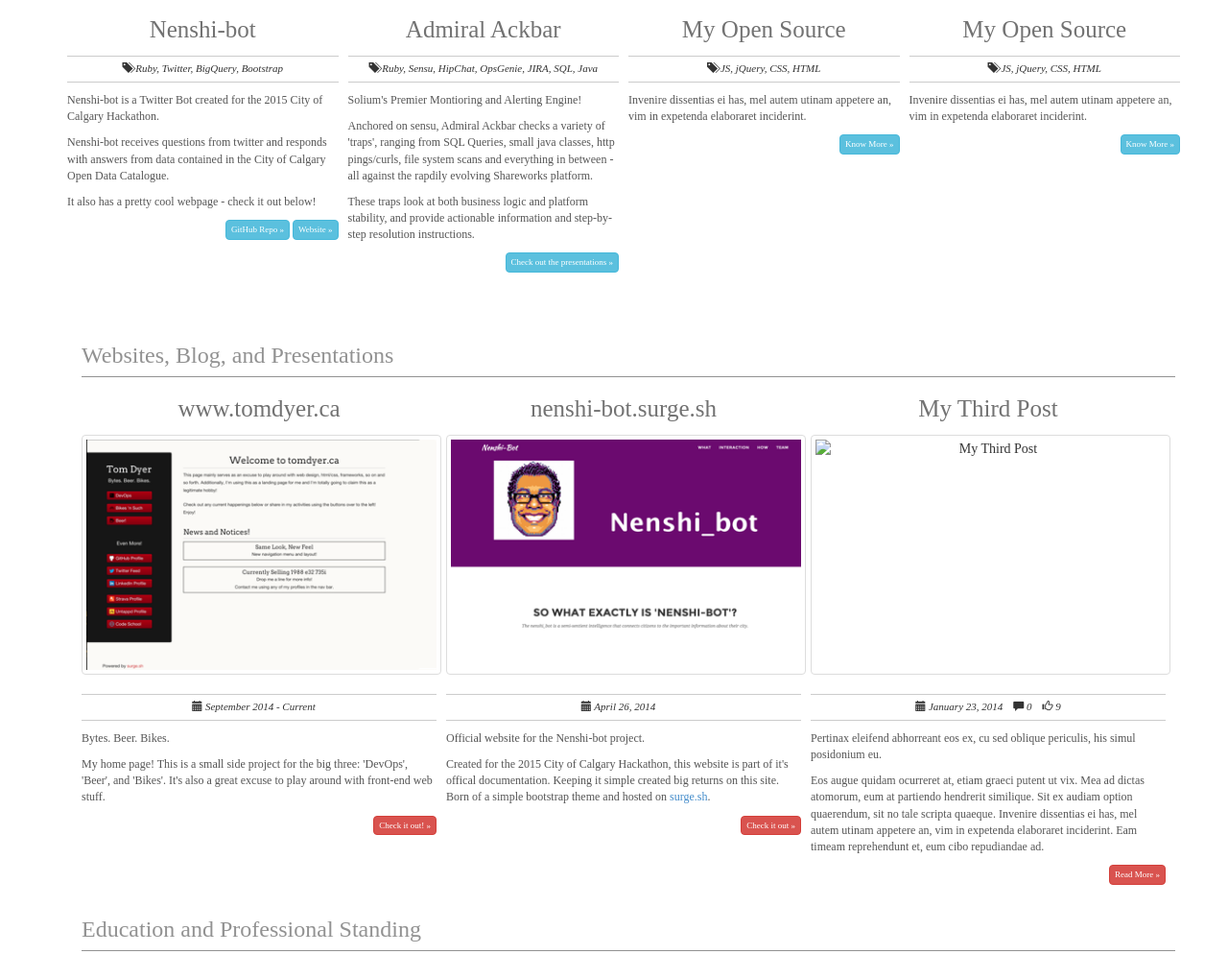
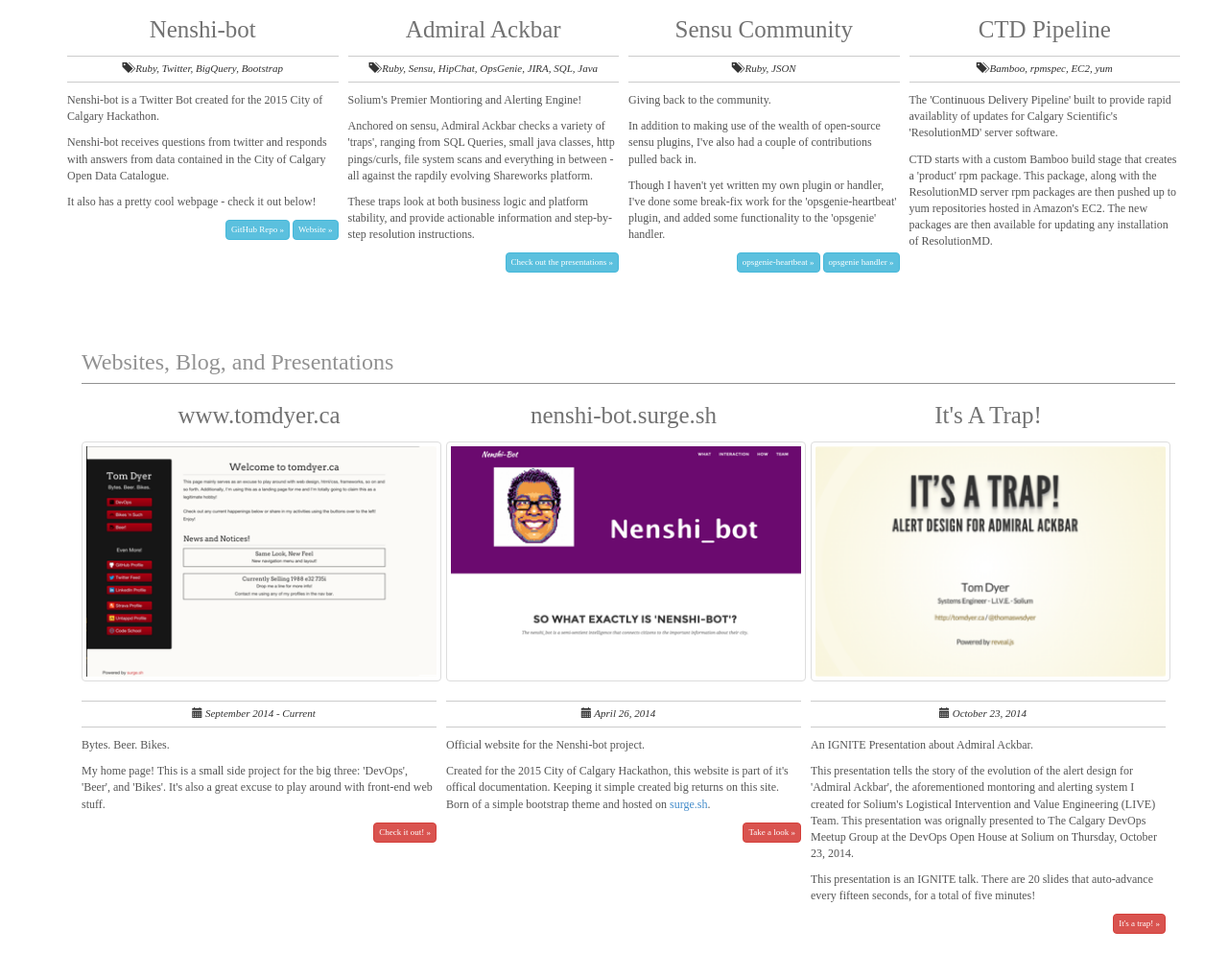
Before and after one commit to harryjoy/bootstrap-cv, a plain HTML site: page index.html in a window 1280 px wide. Shown: the part 2320-3314 px from the top of the page at 96% size. Drawn offline with nearby package versions, Linux system fonts and the light colour scheme; a script that the page names is missing; a web font is replaced by a local one.

Commit message:
More details around projects.

```diff
--- a/index.html
+++ b/index.html
@@ -372,26 +372,39 @@
 							</div>
 						</div>
 						<div class="col-lg-3 blog-body">
-							<h2 class="blog-header">My Open Source</h2>
+							<h2 class="blog-header">Sensu Community</h2>
 							<p class="blog-details">
-								<span class="glyphicon glyphicon-tags"></span> JS, jQuery, CSS, HTML
+								<span class="glyphicon glyphicon-tags"></span> Ruby, JSON
 							</p>
 							<div class="blog-summary">
-								<p>Invenire dissentias ei has, mel autem utinam appetere an, vim in expetenda elaboraret inciderint.</p>
+								<p>Giving back to the community.</p>
+								<p>In addition to making use of the wealth of open-source sensu plugins, I've also
+									 had a couple of contributions pulled back in.
+								</p>
+								<p>Though I haven't yet written my own plugin or handler, I've done some break-fix
+									 work for the 'opsgenie-heartbeat' plugin, and added some functionality to the
+									 'opsgenie' handler.
+								</p>
 								<p class="blog-read-more">
-									<a class="btn btn-small btn-info" href="#" role="button">Know More &raquo;</a>
+									<a class="btn btn-small btn-info" href="https://github.com/sensu/sensu-community-plugins/commits/master/plugins/opsgenie/opsgenie-heartbeat.rb?author=thomaswsdyer" role="button">
+										opsgenie-heartbeat &raquo;</a>
+									<a class="btn btn-small btn-info" href="https://github.com/sensu/sensu-community-plugins/commits/master/handlers/notification/opsgenie.rb?author=thomaswsdyer" role="button">
+										opsgenie handler &raquo;</a>
 								</p>
 							</div>
 						</div>
 						<div class="col-lg-3 blog-body">
-							<h2 class="blog-header">My Open Source</h2>
+							<h2 class="blog-header">CTD Pipeline</h2>
 							<p class="blog-details">
-								<span class="glyphicon glyphicon-tags"></span> JS, jQuery, CSS, HTML
+								<span class="glyphicon glyphicon-tags"></span> Bamboo, rpmspec, EC2, yum
 							</p>
 							<div class="blog-summary">
-								<p>Invenire dissentias ei has, mel autem utinam appetere an, vim in expetenda elaboraret inciderint.</p>
-								<p class="blog-read-more">
-									<a class="btn btn-small btn-info" href="#" role="button">Know More &raquo;</a>
+								<p>The 'Continuous Delivery Pipeline' built to provide rapid availablity of updates
+								   for Calgary Scientific's 'ResolutionMD' server software.
+								</p>
+								<p>CTD starts with a custom Bamboo build stage that creates a 'product' rpm package. This package,
+									 along with the ResolutionMD server rpm packages are then pushed up to yum repositories hosted
+									 in Amazon's EC2. The new packages are then available for updating any installation of ResolutionMD.
 								</p>
 							</div>
 						</div>
@@ -438,30 +451,30 @@
 								Born of a simple bootstrap theme and hosted on <a href="http://surge.sh/">surge.sh</a>.
 							</p>
 							<p class="blog-read-more">
-								<a class="btn btn-small btn-danger" href="http://nenshi-bot.surge.sh" role="button">Check it out &raquo;</a>
+								<a class="btn btn-small btn-danger" href="http://nenshi-bot.surge.sh" role="button">Take a look &raquo;</a>
 							</p>
 						</div>
 					</div>
 					<div class="col-lg-4 blog-body">
-						<h2 class="blog-header">My Third Post</h2>
-						<img class="img thumbnail blog-img" src="images/blg-first.png"
+						<h2 class="blog-header">It's A Trap!</h2>
+						<img class="img thumbnail blog-img" src="images/its-a-trap-375x250.png"
 							alt="My Third Post">
 						<p class="blog-details">
-							<span class="glyphicon glyphicon-calendar"></span> January 23, 2014 &nbsp;&nbsp;&nbsp;<span
-								class="glyphicon glyphicon-comment"></span> 0 &nbsp;&nbsp;&nbsp;<span
-								class="glyphicon glyphicon-thumbs-up"></span> 9
+							<span class="glyphicon glyphicon-calendar"></span> October 23, 2014 &nbsp;&nbsp;&nbsp;
 						</p>
 						<div class="blog-summary">
-							<p>Pertinax eleifend abhorreant eos ex, cu sed oblique periculis, his simul posidonium eu.</p>
+							<p>An IGNITE Presentation about Admiral Ackbar.</p>
 							<p>
-								Eos augue quidam ocurreret at, etiam graeci putent ut vix.
-								Mea ad dictas atomorum, eum at partiendo hendrerit similique.
-								Sit ex audiam option quaerendum, sit no tale scripta quaeque.
-								Invenire dissentias ei has, mel autem utinam appetere an, vim in expetenda elaboraret inciderint.
-								Eam timeam reprehendunt et, eum cibo repudiandae ad.
+								This presentation tells the story of the evolution of the alert design for 'Admiral Ackbar',
+								the aforementioned montoring and alerting system I created for Solium's Logistical Intervention
+								and Value Engineering (LIVE) Team. This presentation was orignally presented to The Calgary
+								DevOps Meetup Group at the DevOps Open House at Solium on Thursday, October 23, 2014.
+							</p>
+							<p>This presentation is an IGNITE talk. There are 20 slides that auto-advance every fifteen seconds,
+								for a total of five minutes!
 							</p>
 							<p class="blog-read-more">
-								<a class="btn btn-small btn-danger" href="#" role="button">Read More &raquo;</a>
+								<a class="btn btn-small btn-danger" href="http://thomaswsdyer.github.io/ItsATrap/" role="button">It's a trap! &raquo;</a>
 							</p>
 						</div>
 					</div>
```
Also changed, not shown: images/its-a-trap-375x250.png (added).
